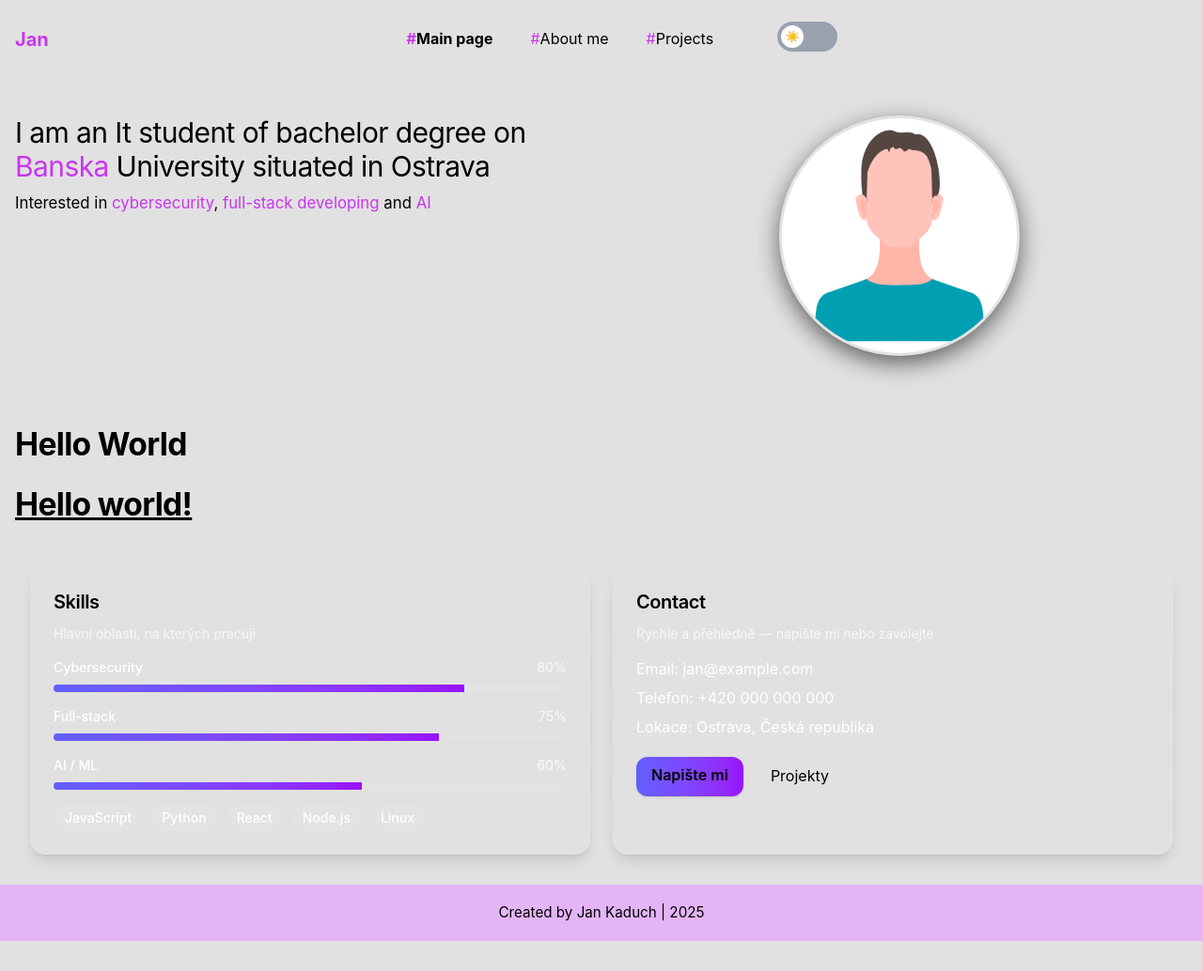
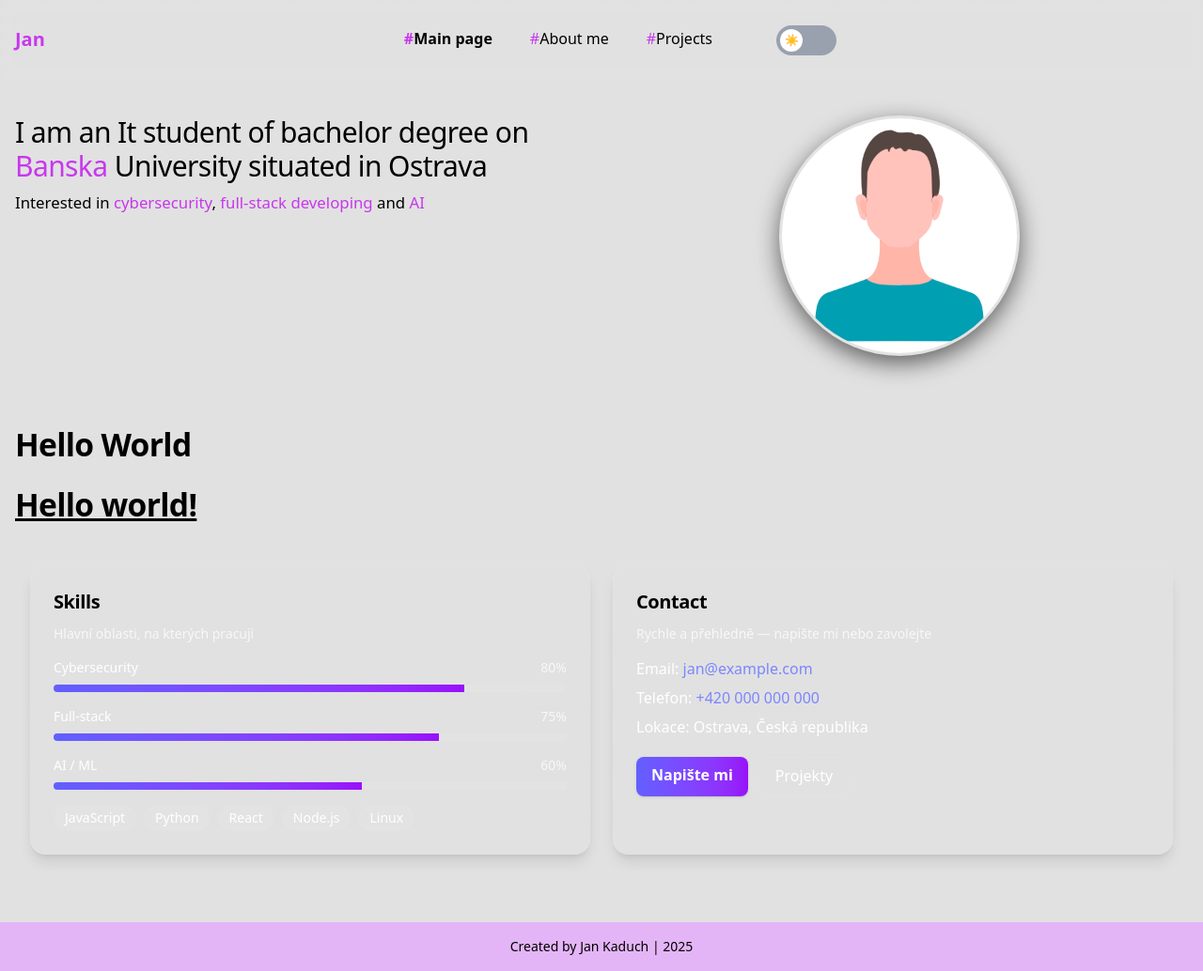
Before and after one commit to jankady/JS-portfolio, a website: page src/index.html in a window 1280 px wide. Shown: the whole page at 94% size. Before the commit the page ends 1002 px from the top, so only its background shows below. Drawn offline with nearby package versions, Linux system fonts and the light colour scheme; files that its build step writes are made by us from their sources.

Commit message:
optimaizing styles and removing repeating code

```diff
--- a/src/index.html
+++ b/src/index.html
@@ -7,39 +7,38 @@
     <link href="../styles.css" rel="stylesheet">
     <title>Kaduch Jan | Main </title>
 </head>
-<body class="bg-background">
+<body class="bg-background font-inter">
 
 <nav class="bg-background  border-primary">
     <div class="max-w-7xl mx-auto px-4">
-        <div class="flex justify-between items-center h-16">
-            <div class="text-primary font-bold text-xl">
+        <div class="flex justify-between items-center h-16 align-middle">
+            <!-- Name-->
+            <div class="text-primary font-bold text-xl nav-name">
                 Jan
             </div>
 
             <!-- Desktop menu  -->
-            <ul class="hidden md:flex gap-6 items-center text-secondary ">
+            <ul class="hidden md:flex gap-6 items-center text-secondary align-middle ">
                 <li><a href="index.html" class="hover:text-primary font-bold"><span class="text-primary ">#</span>Main
                     page</a></li>
                 <li><a href="aboutme.html" class="hover:text-primary"><span class="text-primary ">#</span>About me</a>
                 </li>
                 <li><a href="projects.html" class="hover:text-primary"><span class="text-primary ">#</span>Projects</a>
                 </li>
-                <li class="ml-9">
+                <li class="ml-9 mt-2">
                     <!-- Theme Toggle Slider -->
                     <label class="relative inline-block w-16 h-8 cursor-pointer">
                         <input type="checkbox" id="theme-toggle" class="sr-only peer">
                         <div class="w-full h-full bg-gray-400 rounded-full peer-checked:bg-primary transition-all"></div>
-                        <div class="absolute top-1 left-1 bg-white w-6 h-6 rounded-full transition-all peer-checked:translate-x-8 flex items-center justify-center text-xs">
+                        <div class="absolute top-1 left-1 bg-white w-6 h-6 rounded-full transition-all
+                         peer-checked:translate-x-8 flex items-center justify-center text-xs">
                             <span class="theme-icon">☀️</span>
                         </div>
                     </label>
                 </li>
             </ul>
 
-            <!-- Hamburger menu-->
-            <div class="flex justify-between">
-
-                <!-- slider-->
+            <!-- slider for mobiles-->
             <div class="md:hidden flex  gap-2 py-2 mr-5">
                 <label class="relative inline-block w-16 h-8 cursor-pointer">
                     <input type="checkbox" id="theme-toggle-mobile" class="sr-only peer">
@@ -49,6 +48,11 @@
                     </div>
                 </label>
             </div>
+
+            <!-- Hamburger menu-->
+            <div class="flex justify-between">
+
+
 
                 <button id="mobile-menu-button" class="md:hidden text-secondary ml-10">
                     <svg class="w-6 h-6" fill="none" stroke="currentColor" viewBox="0 0 24 24">
@@ -178,7 +182,7 @@
 
 
 </main>
-<footer class="bg-third  text-secondary">
+<footer class="bg-third  text-secondary text-center p-4 mt-10 text-sm">
     <p>Created by Jan Kaduch | 2025</p>
 </footer>
 
--- a/src/input.css
+++ b/src/input.css
@@ -8,6 +8,7 @@
     --color-secondary: white;
     --color-background: #282C33;
     --color-third: #121317;
+    --font-inter: 'Inter', sans-serif;
 }
 
 html.dark {
@@ -21,23 +22,6 @@ html.light {
     --color-secondary: #000000;
     --color-background: #e1e1e1;
     --color-third: #e4b5f6;
-}
-
-body {
-    font-family: var(--font-sans);
-}
-
-/* Schovat checkbox vizuálně, ale zachovat pro accessibility */
-.sr-only {
-    position: absolute;
-    width: 1px;
-    height: 1px;
-    padding: 0;
-    margin: -1px;
-    overflow: hidden;
-    clip: rect(0, 0, 0, 0);
-    white-space: nowrap;
-    border-width: 0;
 }
 
 /* Animace mobilního menu */
--- a/styles.css
+++ b/styles.css
@@ -1,16 +1,6 @@
 /* Global custom styles and design improvements - this file is intentionally
    separate from Tailwind-input (`src/input.css`). */
 
-:root {
-    /* fallbacks to ensure visuals even if variables aren't available */
-    --font-sans: 'Inter', system-ui, -apple-system, "Segoe UI", Roboto, "Helvetica Neue", Arial;
-    --color-primary: #b63dd5;
-    --color-secondary: #ffffff;
-    --color-background: #282C33;
-    --color-third: #121317;
-    --muted: rgba(255, 255, 255, 0.72);
-    --radius-lg: 12px;
-}
 
 html, body {
     height: 100%;
@@ -24,11 +14,7 @@ html, body {
     font-size: 16px;
 }
 
-/* Utility overrides and link styles */
-a {
-    color: inherit;
-    text-decoration: none;
-}
+
 
 a:hover {
     color: var(--color-primary);
@@ -117,33 +103,8 @@ h1.font-bold {
     max-width: 38ch;
 }
 
-/* Footer */
-footer {
-    padding: 1.2rem;
-    text-align: center;
-    background: linear-gradient(180deg, rgba(0, 0, 0, 0.02), transparent);
-    color: var(--muted);
-    font-size: 0.95rem;
-}
 
-/* Small helper classes */
-.bg-background {
-    background: var(--color-background);
-}
-
-.text-primary {
-    color: var(--color-primary);
-}
-
-.text-secondary {
-    color: var(--color-secondary);
-}
-
-.bg-third {
-    background: var(--color-third);
-}
-
-/* Accessibility helper copied from input (kept for duplication safety) */
+/* used for theme switching, visually hidden but renderer stil can see it*/
 .sr-only {
     position: absolute;
     width: 1px;
@@ -155,23 +116,3 @@ footer {
     white-space: nowrap;
     border-width: 0;
 }
-
-/* Reuse keyframes: keep declarations here too in case styles.css is loaded after the compiled Tailwind */
-@keyframes typing {
-    0% {
-        width: 0%;
-        visibility: visible;
-    }
-    100% {
-        width: 100%;
-    }
-}
-
-@keyframes blink {
-    50% {
-        border-color: transparent;
-    }
-    100% {
-        border-color: var(--color-secondary);
-    }
-}
```
Also changed, not shown: 1 other file. Lines whose indentation alone changed are shown as unchanged.
